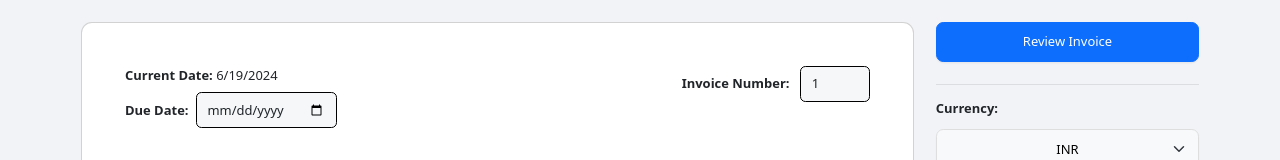
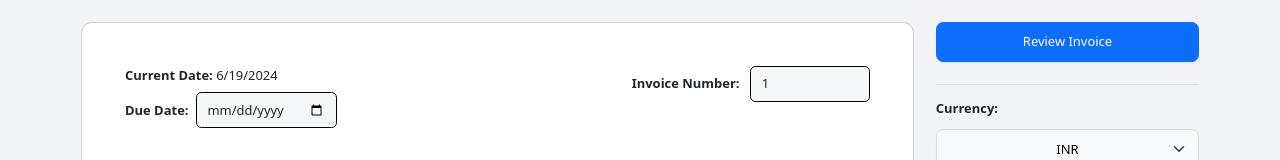
Before and after one commit to rithickap19/jk-invoice-gen, a React (Create React App) app: page / in a window 1280 px wide. Shown: the top 160 px of the page. Built offline with nearby package versions, Linux system fonts and the light colour scheme.

Commit message:
Update InvoiceForm.js

```diff
--- a/src/components/InvoiceForm.js
+++ b/src/components/InvoiceForm.js
@@ -200,13 +200,13 @@ class InvoiceForm extends React.Component {
                     Invoice&nbsp;Number:&nbsp;
                   </span>
                   <Form.Control
-                    type="number"
+                    type="text"
                     value={this.state.invoiceNumber}
                     name={"invoiceNumber"}
                     onChange={this.handleInputChange}
                     min="1"
                     style={{
-                      maxWidth: "70px",
+                      maxWidth: "120px",
                     }}
                     required="required"
                   />
```
